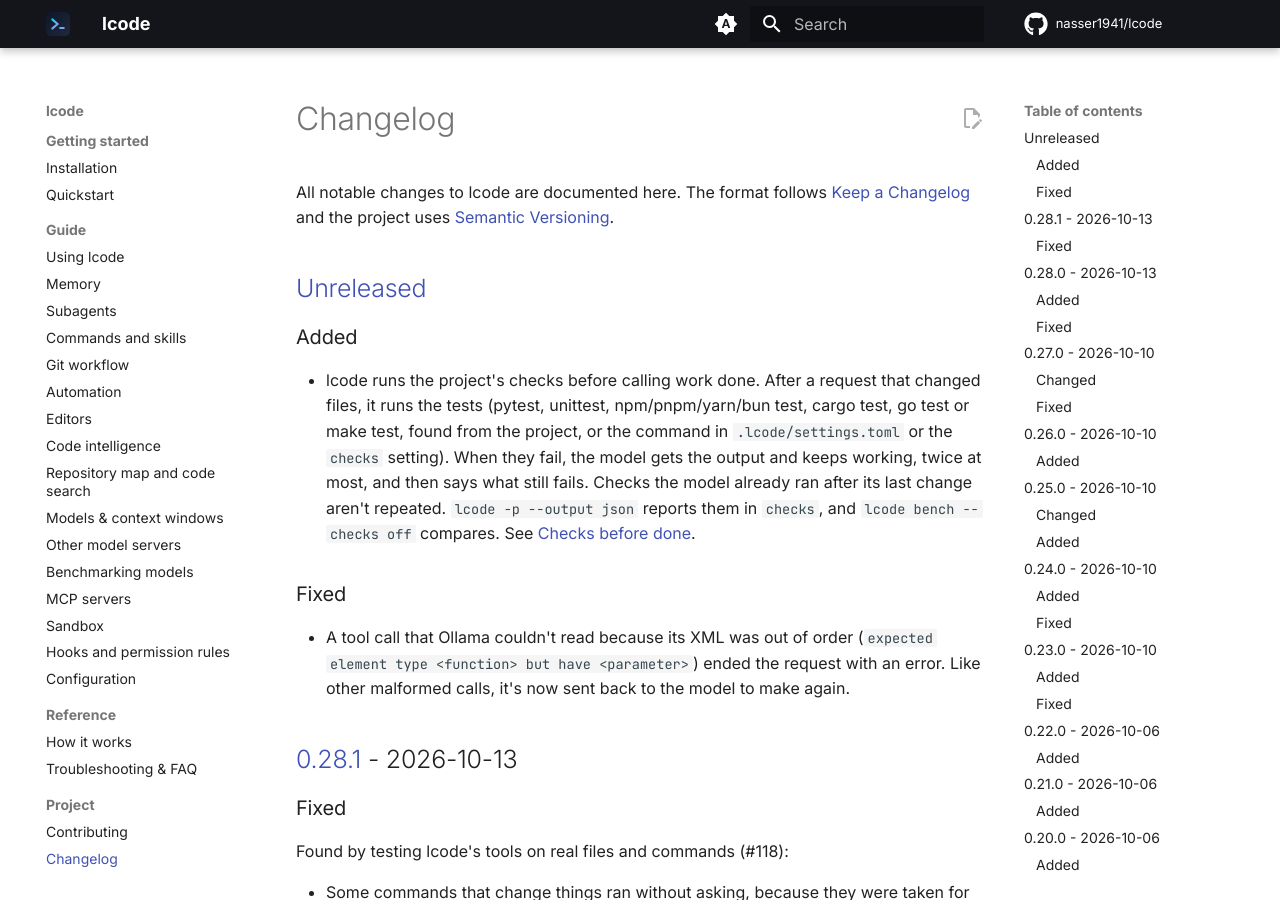
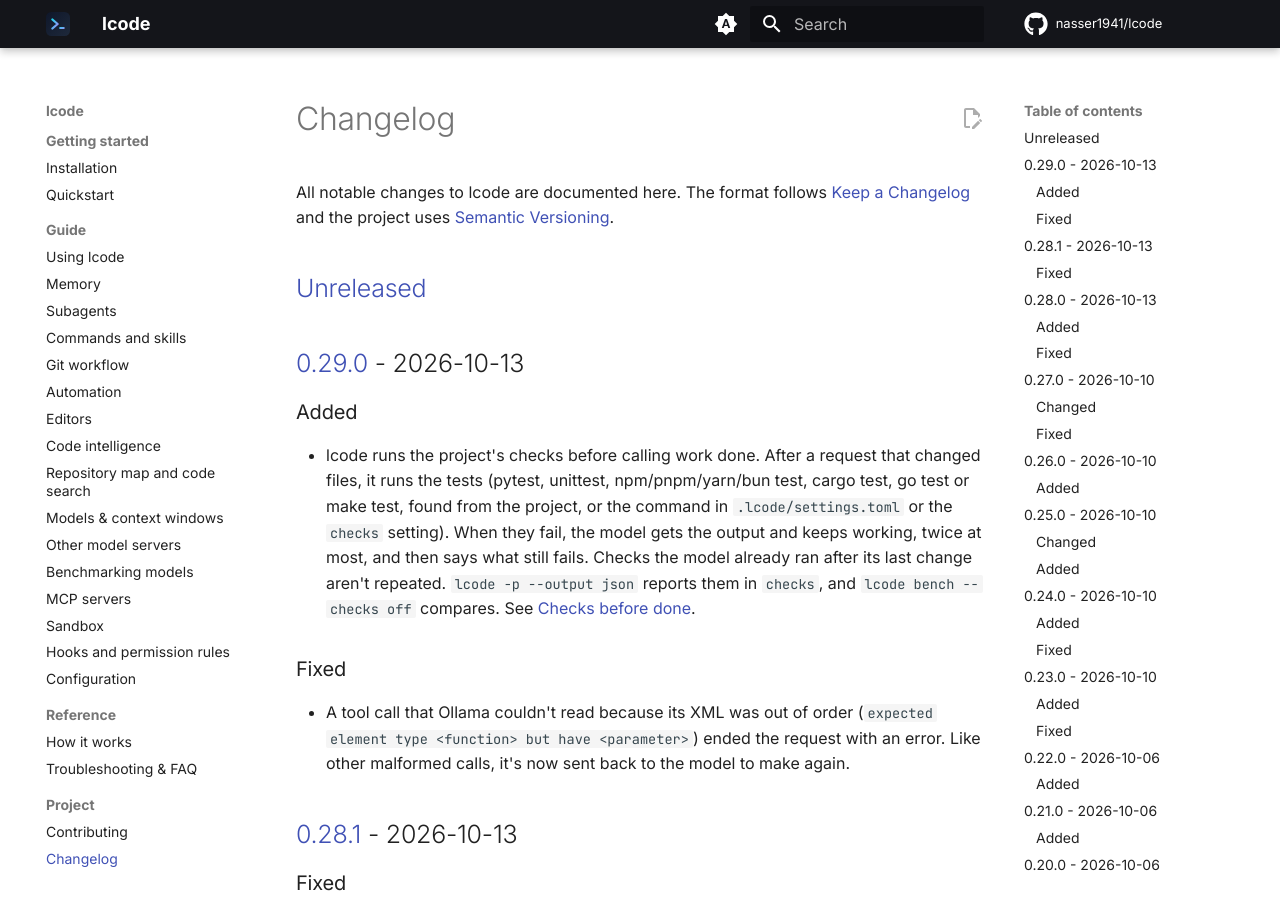
Before and after one commit to nasser1941/lcode, an MkDocs documentation site: the page built from docs/changelog.md, in a window 1280 px wide and 900 px high. Built offline with MkDocs 1.6.1 and Material for MkDocs 9.7.7, drawn with Linux system fonts in a browser that asks for light colours; comment, search, counter and statistics services are not loaded.

Commit message:
Release 0.29.0 (#122)
Co-authored-by: nasser1941 <9349840+nasser1941@users.noreply.github.com>
Co-authored-by: Claude Opus 5.5 <noreply@anthropic.com>

```diff
--- a/CHANGELOG.md
+++ b/CHANGELOG.md
@@ -5,6 +5,8 @@ All notable changes to lcode are documented here. The format follows
 [Semantic Versioning](https://semver.org/).
 
 ## [Unreleased]
+
+## [0.29.0] - 2026-10-13
 
 ### Added
 
@@ -648,7 +650,8 @@ First public release.
 - `AGENTS.md` project instructions and `/init` to generate them.
 - One-line installer for Linux and macOS.
 
-[Unreleased]: https://github.com/nasser1941/lcode/compare/v0.28.1...HEAD
+[Unreleased]: https://github.com/nasser1941/lcode/compare/v0.29.0...HEAD
+[0.29.0]: https://github.com/nasser1941/lcode/compare/v0.28.1...v0.29.0
 [0.28.1]: https://github.com/nasser1941/lcode/compare/v0.28.0...v0.28.1
 [0.28.0]: https://github.com/nasser1941/lcode/compare/v0.27.0...v0.28.0
 [0.27.0]: https://github.com/nasser1941/lcode/compare/v0.26.0...v0.27.0
--- a/src/lcode/__init__.py
+++ b/src/lcode/__init__.py
@@ -3,7 +3,7 @@
 From a program: `from lcode import Session` (see lcode.api).
 """
 
-__version__ = "0.28.1"
+__version__ = "0.29.0"
 
 API = ("Session", "Result", "Options", "SetupError")
 
```
Also changed, not shown: docs/quickstart.md (+1 -1 lines).
